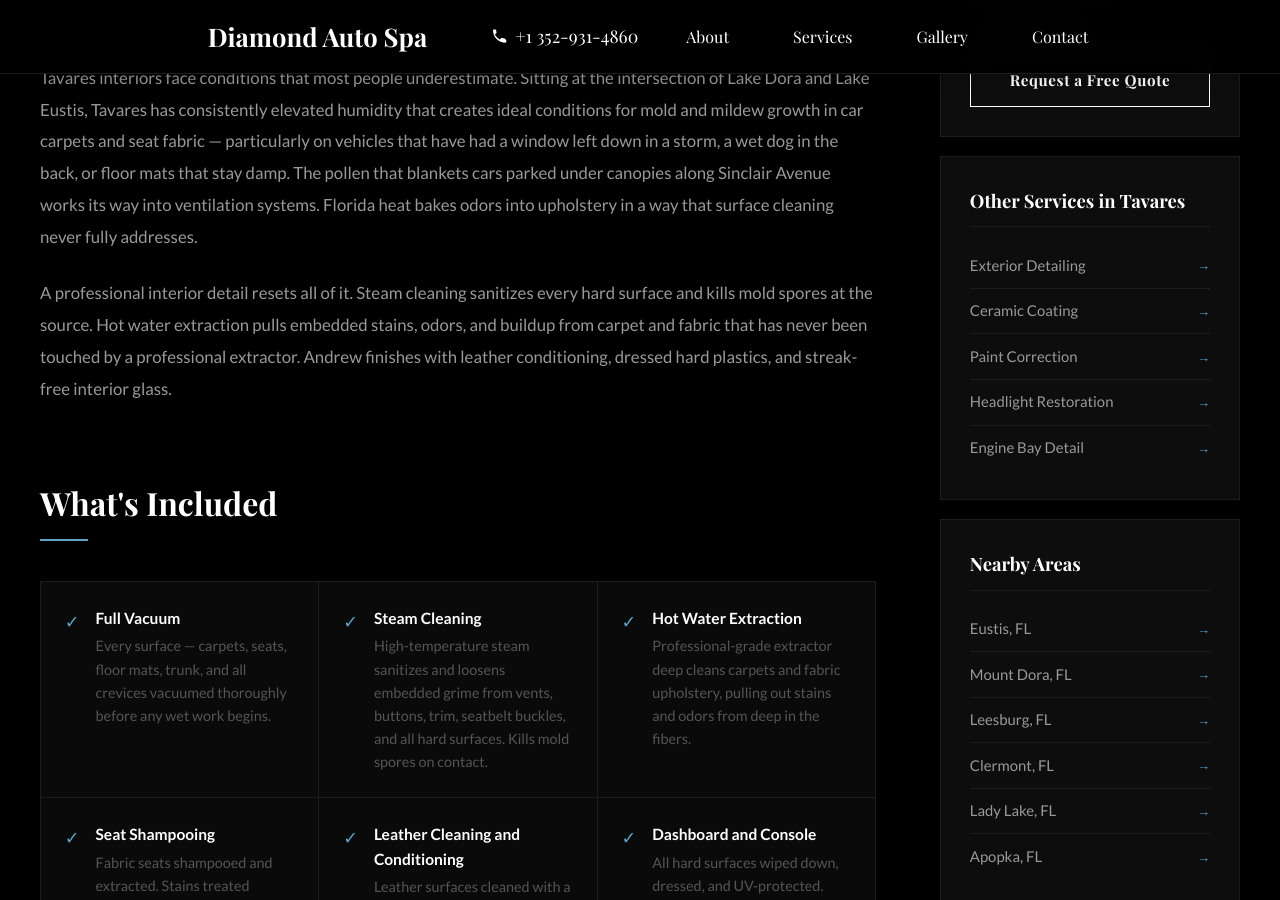
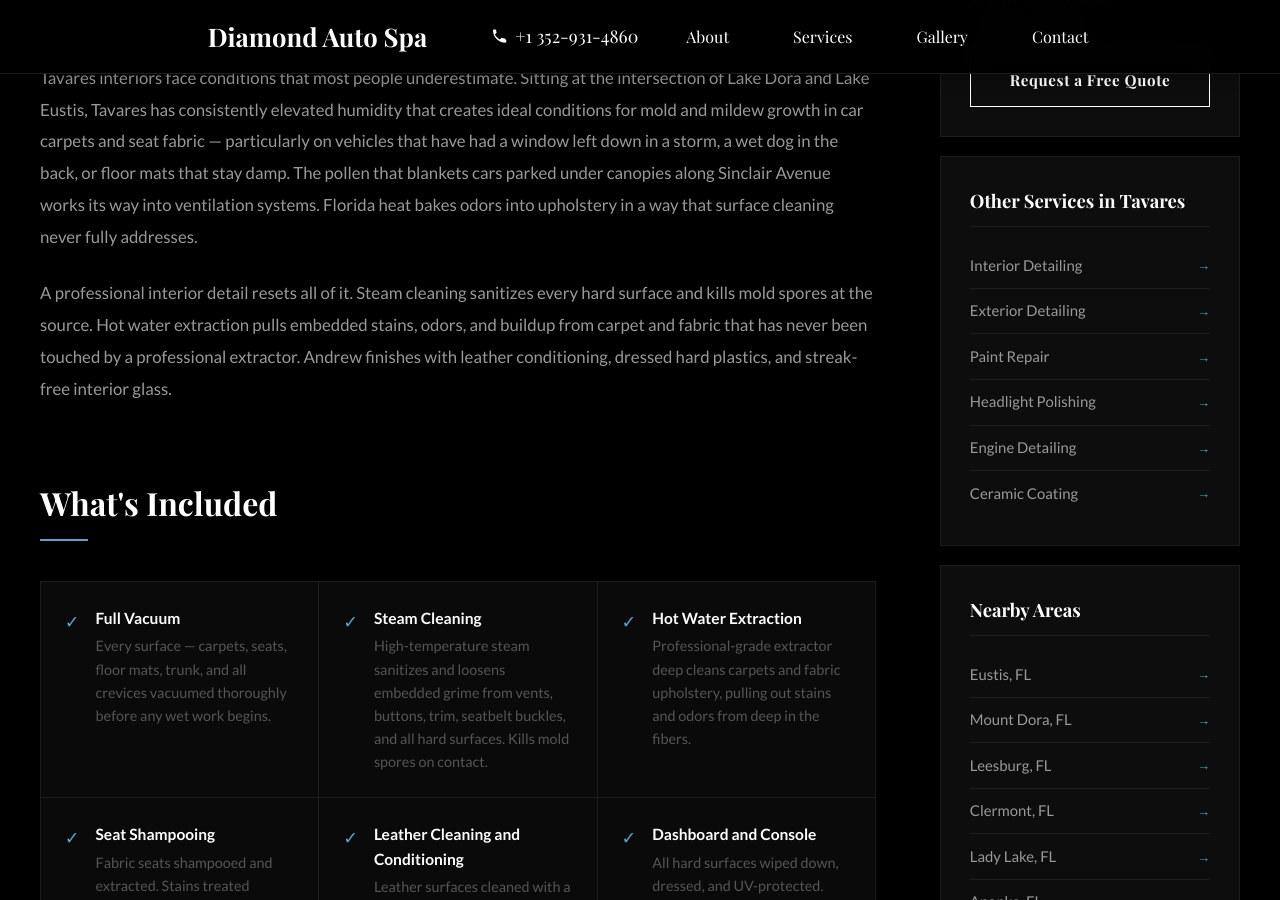
Before and after one commit to JamesBrownR/Diamond-Auto-Spa-Detailing, a Jekyll site: the page built from service-area/tavares-fl/interior-detailing/index.html, in a window 1280 px wide and 900 px high, scrolled down 1004 px. Built offline with Jekyll 4.4.1, drawn with Linux system fonts in a browser that asks for light colours; some web fonts are replaced.

Commit message:
Update index.html

```diff
--- a/service-area/tavares-fl/interior-detailing/index.html
+++ b/service-area/tavares-fl/interior-detailing/index.html
@@ -331,13 +331,8 @@
 
         <div class="sidebar-card">
             <h3>Other Services in Tavares</h3>
-            <ul class="related-services-list">
-                <li><a href="/service-area/tavares-fl/exterior-detailing/">Exterior Detailing</a></li>
-                <li><a href="/service-area/tavares-fl/ceramic-coating/">Ceramic Coating</a></li>
-                <li><a href="/service-area/tavares-fl/paint-correction/">Paint Correction</a></li>
-                <li><a href="/service-area/tavares-fl/headlight-restoration/">Headlight Restoration</a></li>
-                <li><a href="/service-area/tavares-fl/engine-bay-detail/">Engine Bay Detail</a></li>
-            </ul>
+                        {% include services-list.html base_path="/service-area/eustis-fl/" %}
+
         </div>
 
         <div class="sidebar-card">
```
